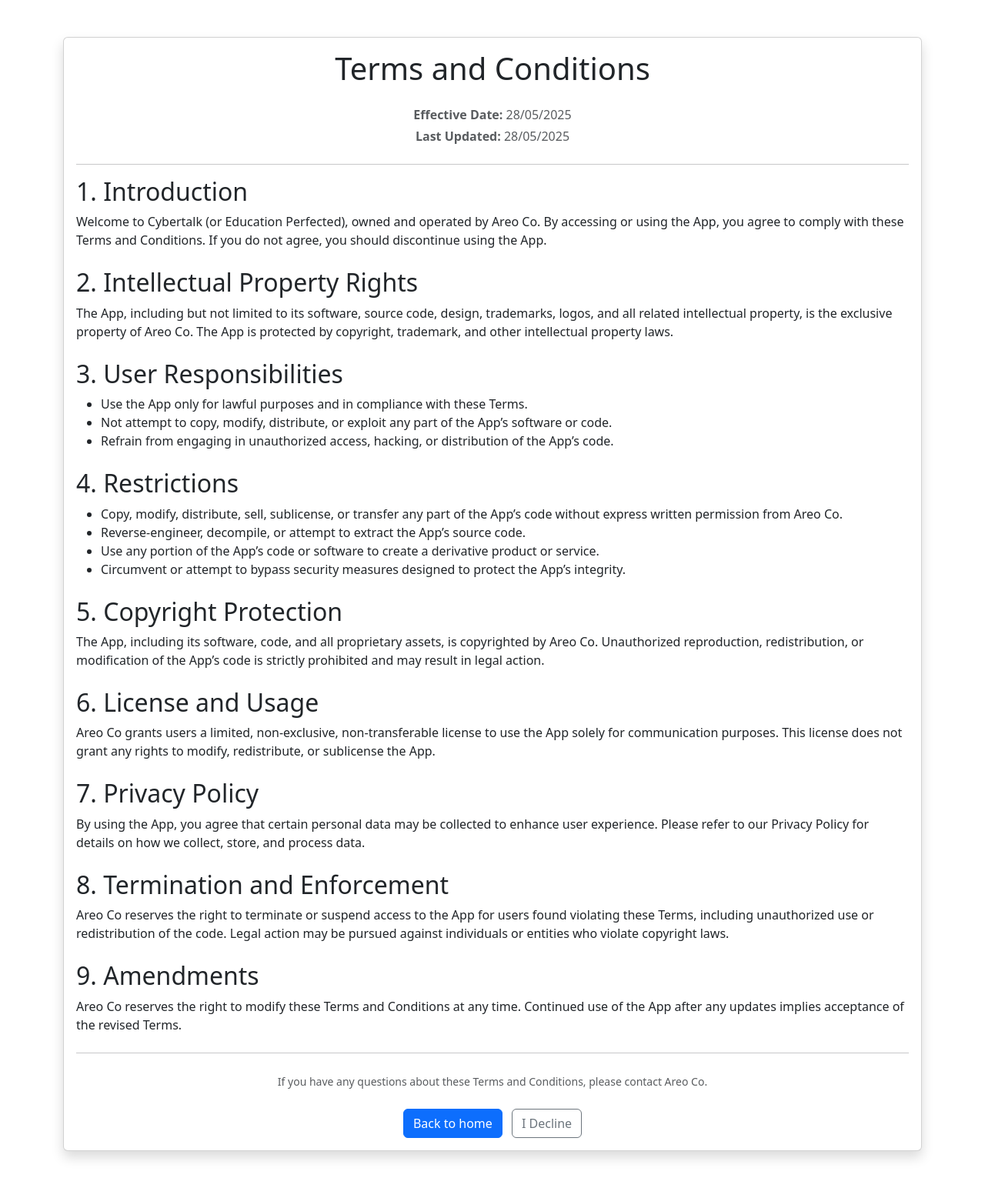
After one commit to Arh48/proj, a Flask app: template templates/policy.html in a window 1280 px wide. The commit adds this page. Shown: the whole page at 77% size. Run offline with Flask 3, Linux system fonts and the light colour scheme; the template is opened without the code that fills it, so the values that code supplies are empty; some libraries are stand-ins or nearby versions.

Commit message:
Policies

```diff
--- /dev/null
+++ b/templates/policy.html
@@ -0,0 +1,97 @@
+<!DOCTYPE html>
+<html lang="en">
+<head>
+    <meta charset="UTF-8">
+    <meta name="viewport" content="width=device-width, initial-scale=1.0">
+    <title>Terms and Conditions | Cybertalk / Education Perfected</title>
+    <link href="https://cdn.jsdelivr.net/npm/bootstrap@5.3.3/dist/css/bootstrap.min.css" rel="stylesheet">
+</head>
+<body>
+    <div class="container my-5">
+        <div class="card shadow">
+            <div class="card-body">
+                <h1 class="card-title text-center mb-4">Terms and Conditions</h1>
+                <p class="text-center text-muted mb-1"><strong>Effective Date:</strong> 28/05/2025</p>
+                <p class="text-center text-muted mb-4"><strong>Last Updated:</strong> 28/05/2025</p>
+                <hr>
+                <section class="mb-4">
+                    <h2>1. Introduction</h2>
+                    <p>
+                        Welcome to Cybertalk (or Education Perfected), owned and operated by Areo Co. By accessing or using the App, you agree to comply with these Terms and Conditions. If you do not agree, you should discontinue using the App.
+                    </p>
+                </section>
+                <section class="mb-4">
+                    <h2>2. Intellectual Property Rights</h2>
+                    <p>
+                        The App, including but not limited to its software, source code, design, trademarks, logos, and all related intellectual property, is the exclusive property of Areo Co. The App is protected by copyright, trademark, and other intellectual property laws.
+                    </p>
+                </section>
+                <section class="mb-4">
+                    <h2>3. User Responsibilities</h2>
+                    <ul>
+                        <li>Use the App only for lawful purposes and in compliance with these Terms.</li>
+                        <li>Not attempt to copy, modify, distribute, or exploit any part of the App’s software or code.</li>
+                        <li>Refrain from engaging in unauthorized access, hacking, or distribution of the App’s code.</li>
+                    </ul>
+                </section>
+                <section class="mb-4">
+                    <h2>4. Restrictions</h2>
+                    <ul>
+                        <li>Copy, modify, distribute, sell, sublicense, or transfer any part of the App’s code without express written permission from Areo Co.</li>
+                        <li>Reverse-engineer, decompile, or attempt to extract the App’s source code.</li>
+                        <li>Use any portion of the App’s code or software to create a derivative product or service.</li>
+                        <li>Circumvent or attempt to bypass security measures designed to protect the App’s integrity.</li>
+                    </ul>
+                </section>
+                <section class="mb-4">
+                    <h2>5. Copyright Protection</h2>
+                    <p>
+                        The App, including its software, code, and all proprietary assets, is copyrighted by Areo Co. Unauthorized reproduction, redistribution, or modification of the App’s code is strictly prohibited and may result in legal action.
+                    </p>
+                </section>
+                <section class="mb-4">
+                    <h2>6. License and Usage</h2>
+                    <p>
+                        Areo Co grants users a limited, non-exclusive, non-transferable license to use the App solely for communication purposes. This license does not grant any rights to modify, redistribute, or sublicense the App.
+                    </p>
+                </section>
+                <section class="mb-4">
+                    <h2>7. Privacy Policy</h2>
+                    <p>
+                        By using the App, you agree that certain personal data may be collected to enhance user experience. Please refer to our Privacy Policy for details on how we collect, store, and process data.
+                    </p>
+                </section>
+                <section class="mb-4">
+                    <h2>8. Termination and Enforcement</h2>
+                    <p>
+                        Areo Co reserves the right to terminate or suspend access to the App for users found violating these Terms, including unauthorized use or redistribution of the code. Legal action may be pursued against individuals or entities who violate copyright laws.
+                    </p>
+                </section>
+                <section class="mb-4">
+                    <h2>9. Amendments</h2>
+                    <p>
+                        Areo Co reserves the right to modify these Terms and Conditions at any time. Continued use of the App after any updates implies acceptance of the revised Terms.
+                    </p>
+                </section>
+                <hr>
+                <div class="text-center mt-4">
+                    <small class="text-muted">If you have any questions about these Terms and Conditions, please contact Areo Co.</small>
+                </div>
+                <div class="text-center mt-4">
+                    <button id="agreeBtn" class="btn btn-primary me-2">Back to home</button>
+                    <button id="declineBtn" class="btn btn-outline-secondary">I Decline</button>
+                </div>
+            </div>
+        </div>
+    </div>
+    <script src="https://cdn.jsdelivr.net/npm/bootstrap@5.3.3/dist/js/bootstrap.bundle.min.js"></script>
+    <script>
+        document.getElementById('agreeBtn').addEventListener('click', function() {
+            window.location.href = "/";
+        });
+        document.getElementById('declineBtn').addEventListener('click', function() {
+            window.location.href = "https://www.youtube.com/watch?v=dQw4w9WgXcQ&themeRefresh=1";
+        });
+    </script>
+</body>
+</html>
```
Also changed, not shown: templates/index.html (+16 -2 lines).
